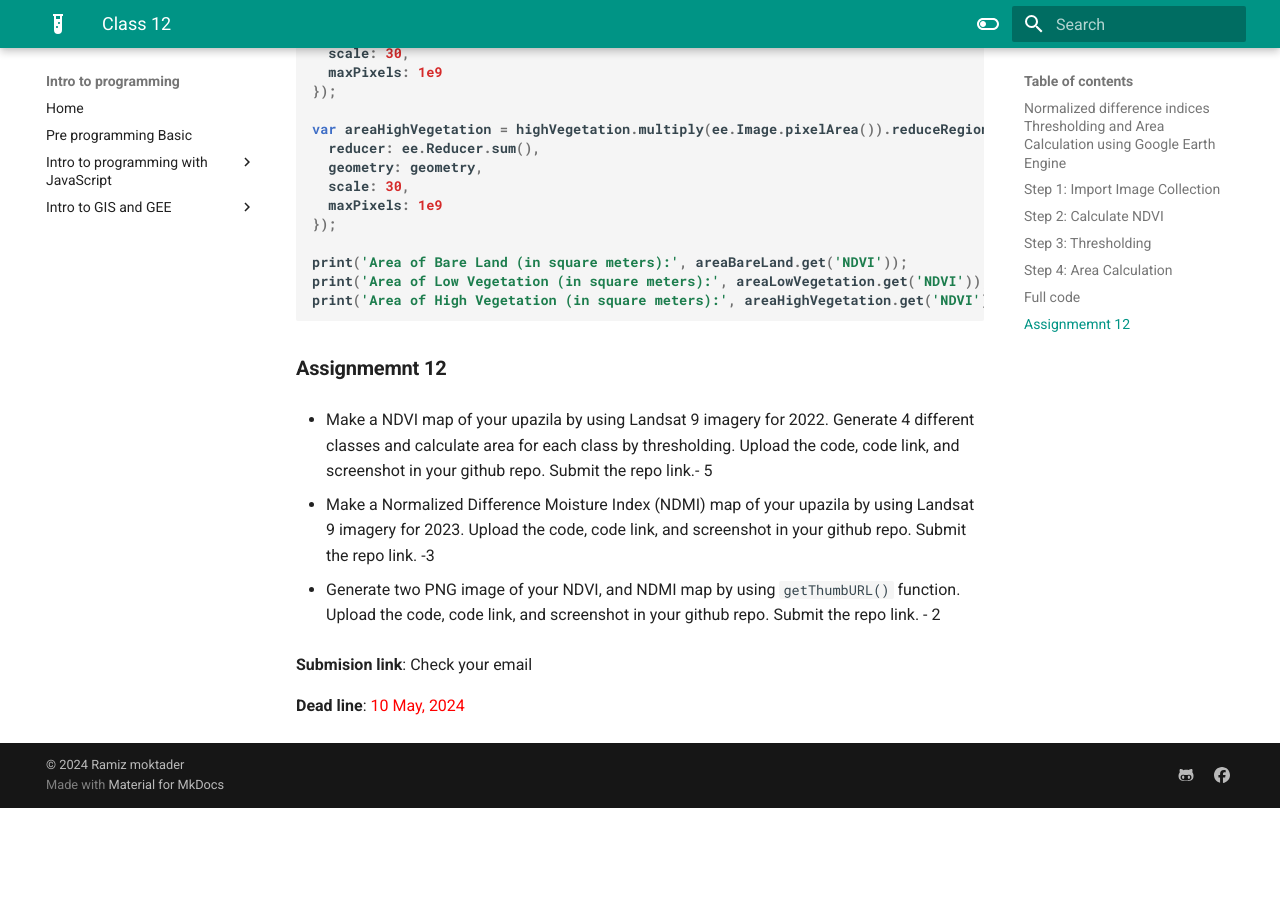
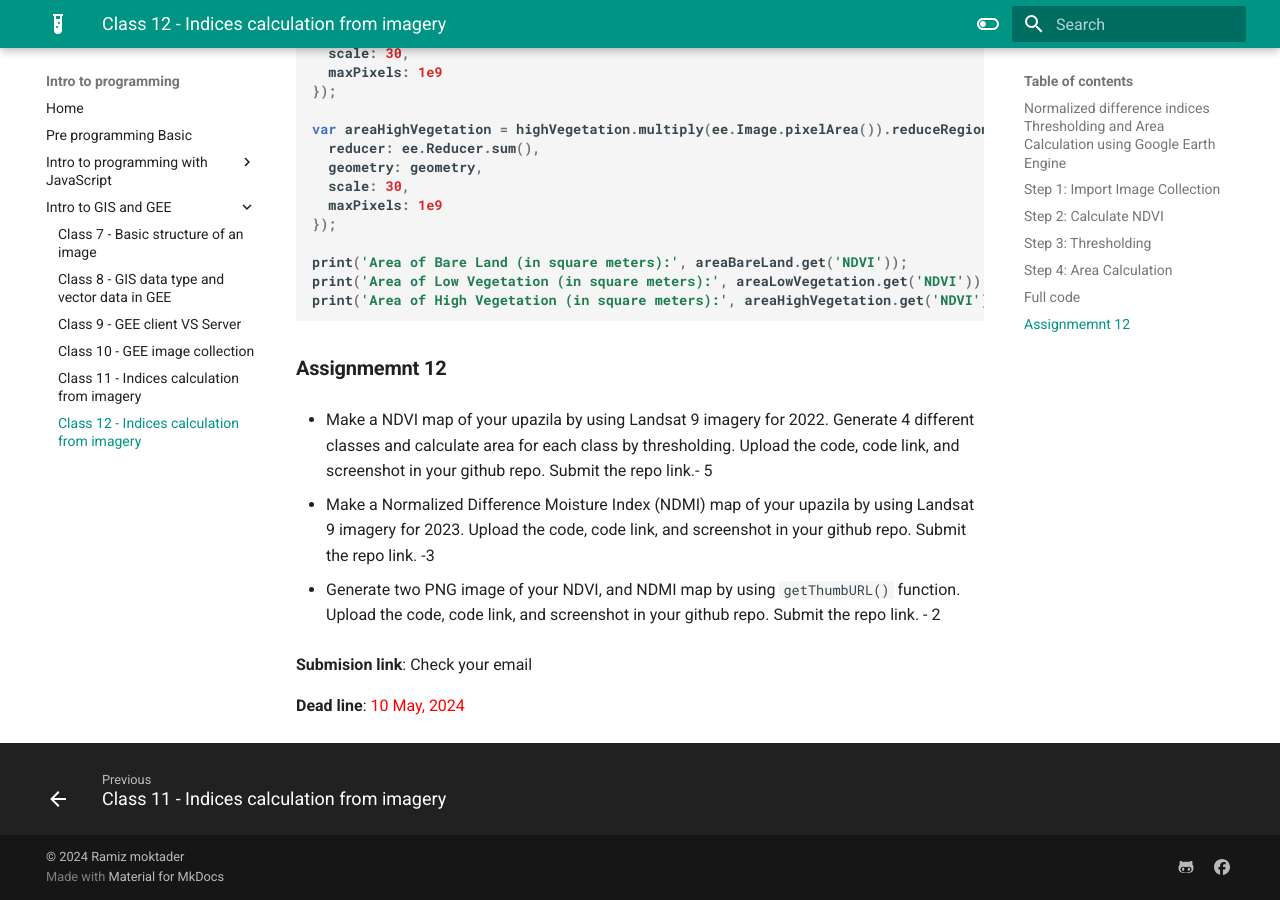
Before and after one commit to ramiz-moktader/geospatial-programming-course, an MkDocs documentation site: the page built from docs/mapThreasholdingclass12.md, in a window 1280 px wide and 900 px high, scrolled down 2378 px. Built offline with MkDocs 1.6.1 and Material for MkDocs 9.7.7, drawn with Linux system fonts in a browser that asks for light colours; before the commit the page ends 3186 px from its top, so only the background shows below that.

Commit message:
updated class 12 link

```diff
--- a/mkdocs.yml
+++ b/mkdocs.yml
@@ -17,6 +17,7 @@ nav:
      - Class 9 - GEE client VS Server: gee-client-server-side-class9.md
      - Class 10 - GEE image collection: imgcollection-class10.md
      - Class 11 - Indices calculation from imagery: indexCalculationClass11.md
+     - Class 12 - Indices calculation from imagery: mapThreasholdingclass12.md
 
 
 site_author: Ramiz moktader
```
